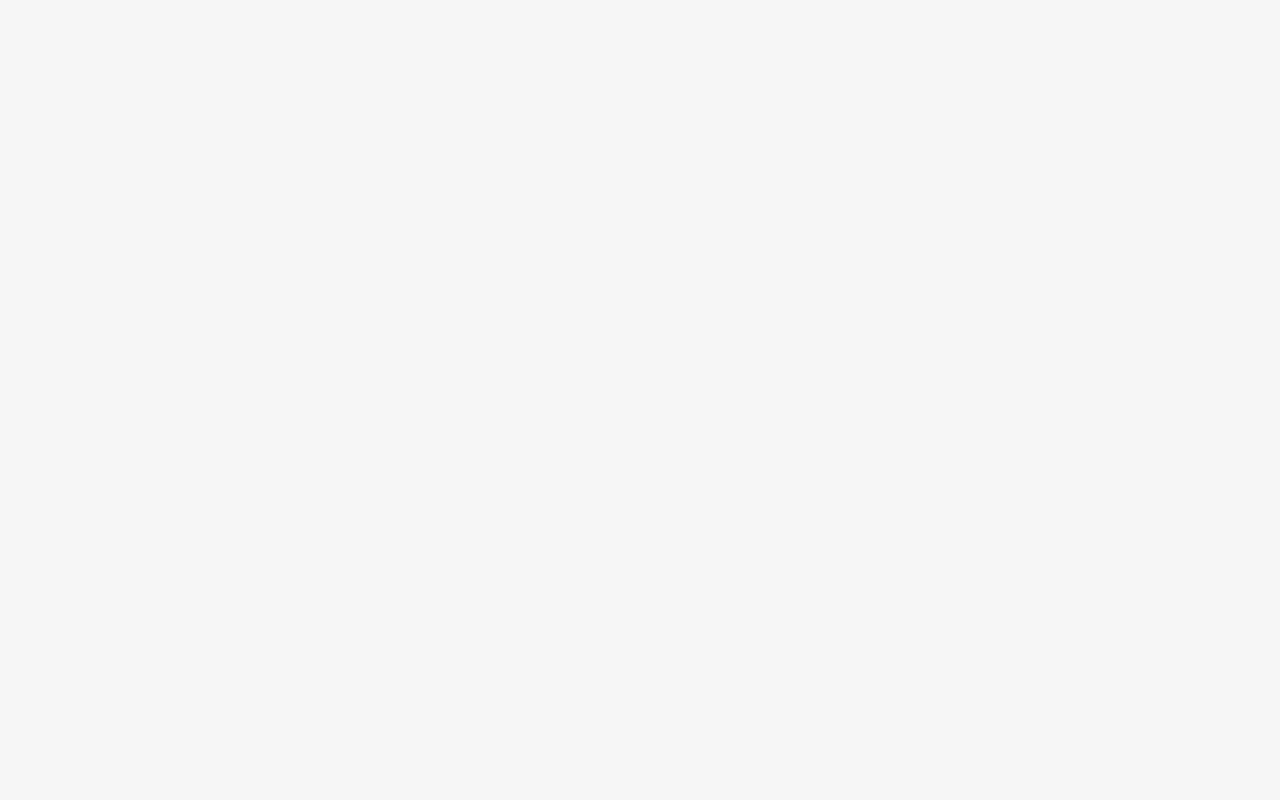
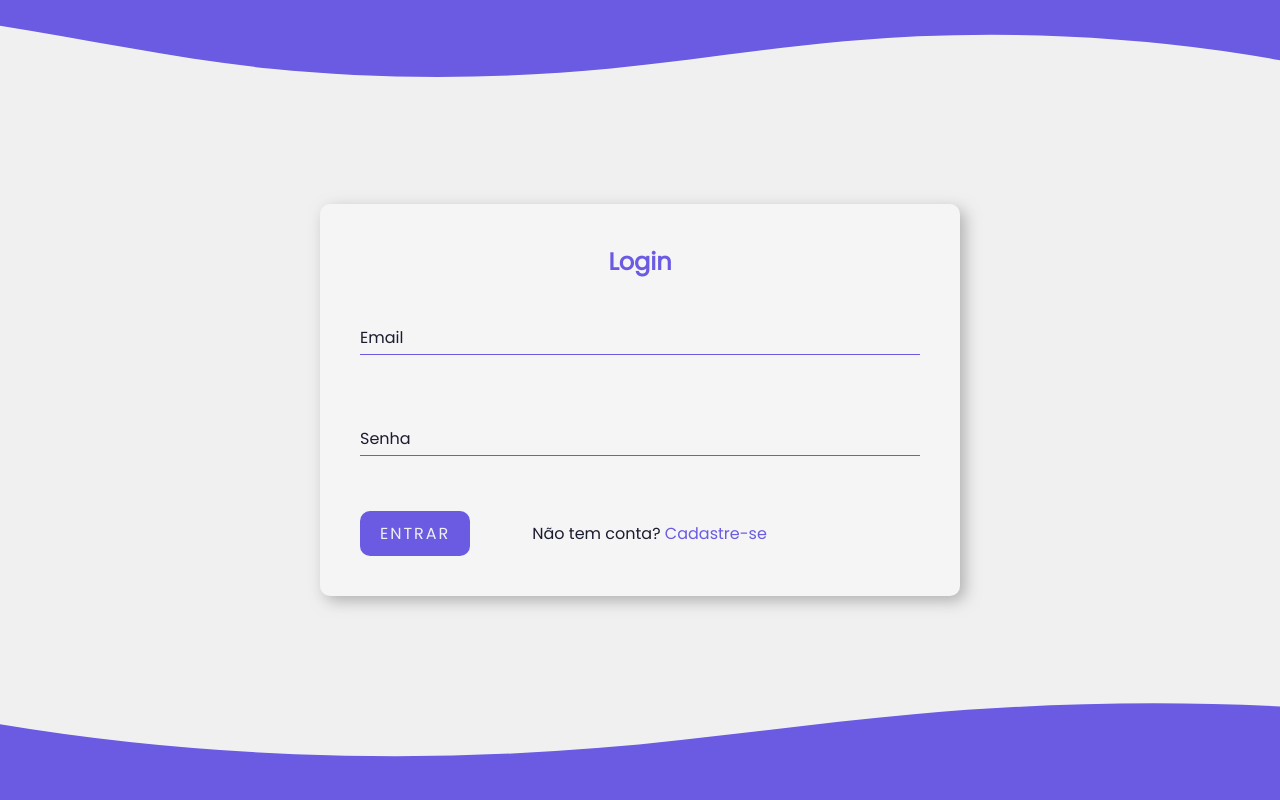
Before and after one commit to dienikwi/catalogo-games, a plain HTML site: page pages/index.html in a window 1280 px wide. Drawn offline with Linux system fonts and the light colour scheme.

Commit message:
adiciona tela de login

```diff
--- a/css/estilo.css
+++ b/css/estilo.css
@@ -1,12 +1,156 @@
-@import url("https://fonts.googleapis.com/css2?family=Poppins:wght@400;500;700&display=swap");
+@import url("https://fonts.googleapis.com/css2?family=Poppins&display=swap");
 
 * {
   margin: 0;
   padding: 0;
+  box-sizing: border-box;
   font-family: "Poppins", sans-serif;
 }
 
 html,
 body {
-  background-color: #f6f6f6;
+  background-color: #f0f0f0;
 }
+
+/* .fundoColorido {
+  background: linear-gradient(
+    335deg,
+    rgba(197, 186, 255, 1) 0%,
+    rgba(212, 93, 255, 1) 100%
+  );
+} */
+
+.login {
+  position: absolute;
+  top: 50%;
+  left: 50%;
+  width: 50%;
+  padding: 40px;
+  transform: translate(-50%, -50%);
+  background-color: #ffffff4d;
+  box-shadow: 5px 5px 15px rgba(149, 149, 149, 0.7);
+  border-radius: 10px;
+}
+
+.login h2 {
+  margin: 0 0 30px;
+  padding: 0;
+  color: #6a5be2;
+  text-align: center;
+}
+
+.campo-user input {
+  position: relative;
+  width: 100%;
+  padding: 10px 0;
+  font-size: 16px;
+  color: #1b1c30;
+  margin-bottom: 30px;
+  border: none;
+  border-bottom: 1px solid #6a5be2;
+  outline: none;
+  background: transparent;
+}
+
+.campo-user label {
+  position: relative;
+  left: 0;
+  top: -60px;
+  padding: 10px 0;
+  font-size: 16px;
+  color: #1b1c30;
+  pointer-events: none;
+  transition: 0.5s all ease;
+}
+
+.campo-user input:focus ~ label,
+.campo-user input:valid ~ label {
+  top: -85px;
+  left: 0;
+  color: #6a5be2;
+  font-size: 12px;
+}
+
+.submit {
+  padding: 10px 20px;
+  color: #f0f0f0;
+  background-color: #6a5be2;
+  font-size: 16px;
+  text-decoration: none;
+  text-transform: uppercase;
+  transition: 0.5s;
+  letter-spacing: 2px;
+  border-radius: 10px;
+}
+
+.submit:hover {
+  opacity: 0.8;
+}
+
+.bt-form {
+  display: flex;
+}
+
+#registro {
+  font-size: 16px;
+  text-decoration: none;
+  color: #1b1c30;
+  margin-left: 2%;
+  margin-top: auto;
+  margin-bottom: auto;
+  width: 60%;
+  text-align: center;
+}
+
+#registro a {
+  margin: auto;
+  color: #6a5be2;
+  text-decoration: none;
+}
+
+.custom-shape-divider-top-1670623821 {
+  position: absolute;
+  top: 0;
+  left: 0;
+  width: 100%;
+  overflow: hidden;
+  line-height: 0;
+  transform: rotate(180deg);
+}
+
+.custom-shape-divider-top-1670623821 svg {
+  position: relative;
+  display: block;
+  width: calc(127% + 1.3px);
+  height: 78px;
+}
+
+.custom-shape-divider-top-1670623821 .shape-fill {
+  fill: #6a5be2;
+}
+
+.custom-shape-divider-bottom-1670623707 {
+  position: absolute;
+  bottom: 0;
+  left: 0;
+  width: 100%;
+  overflow: hidden;
+  line-height: 0;
+}
+
+.custom-shape-divider-bottom-1670623707 svg {
+  position: relative;
+  display: block;
+  width: calc(174% + 1.3px);
+  height: 98px;
+}
+
+.custom-shape-divider-bottom-1670623707 .shape-fill {
+  fill: #6a5be2;
+}
+
+@media (max-width: 600px) {
+  .login {
+    width: 90%;
+  }
+}
--- a/pages/index.html
+++ b/pages/index.html
@@ -8,5 +8,52 @@
     <script type="text/javascript" src="../js/arquivo.js"></script>
     <title>Document</title>
   </head>
-  <body></body>
+  <body>
+    <div class="custom-shape-divider-top-1670623821">
+      <svg
+        data-name="Layer 1"
+        xmlns="http://www.w3.org/2000/svg"
+        viewBox="0 0 1200 120"
+        preserveAspectRatio="none"
+      >
+        <path
+          d="M985.66,92.83C906.67,72,823.78,31,743.84,14.19c-82.26-17.34-168.06-16.33-250.45.39-57.84,11.73-114,31.07-172,41.86A600.21,600.21,0,0,1,0,27.35V120H1200V95.8C1132.19,118.92,1055.71,111.31,985.66,92.83Z"
+          class="shape-fill"
+        ></path>
+      </svg>
+    </div>
+    <div class="login">
+      <h2>Login</h2>
+      <form>
+        <div class="campo-user">
+          <input type="text" name="email" required="required" />
+          <label>Email</label>
+        </div>
+        <div class="campo-user">
+          <input type="password" name="senha" required="required" />
+          <label>Senha</label>
+        </div>
+        <div class="bt-form">
+          <a class="submit" href="#">Entrar</a>
+          <div id="registro">
+            Não tem conta?
+            <a href="#">Cadastre-se</a>
+          </div>
+        </div>
+      </form>
+    </div>
+    <div class="custom-shape-divider-bottom-1670623707">
+      <svg
+        data-name="Layer 1"
+        xmlns="http://www.w3.org/2000/svg"
+        viewBox="0 0 1200 120"
+        preserveAspectRatio="none"
+      >
+        <path
+          d="M985.66,92.83C906.67,72,823.78,31,743.84,14.19c-82.26-17.34-168.06-16.33-250.45.39-57.84,11.73-114,31.07-172,41.86A600.21,600.21,0,0,1,0,27.35V120H1200V95.8C1132.19,118.92,1055.71,111.31,985.66,92.83Z"
+          class="shape-fill"
+        ></path>
+      </svg>
+    </div>
+  </body>
 </html>
```
